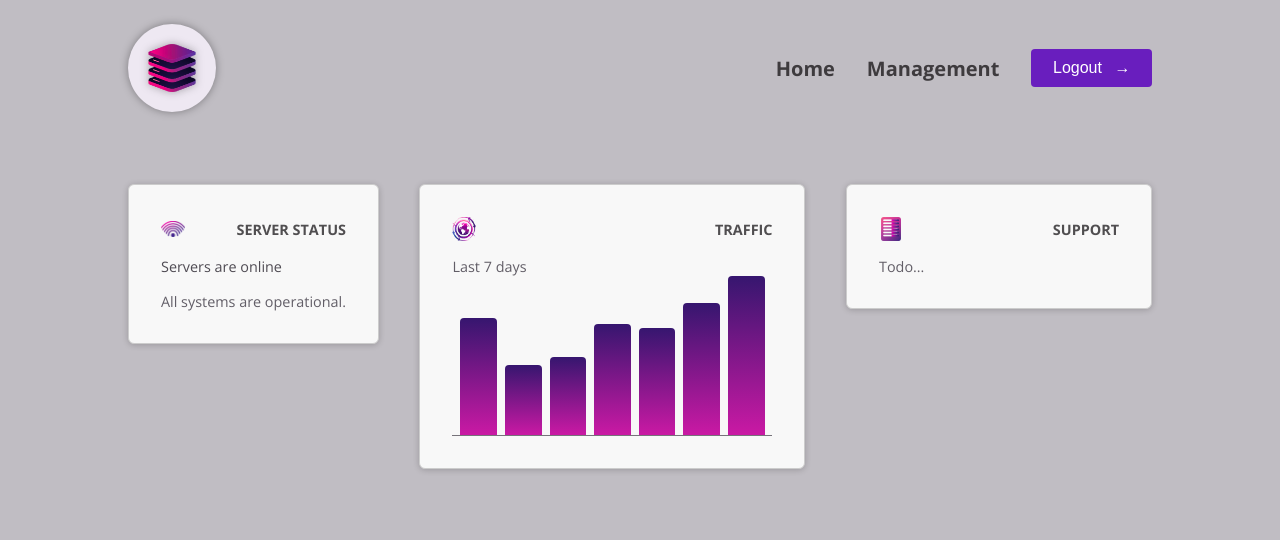
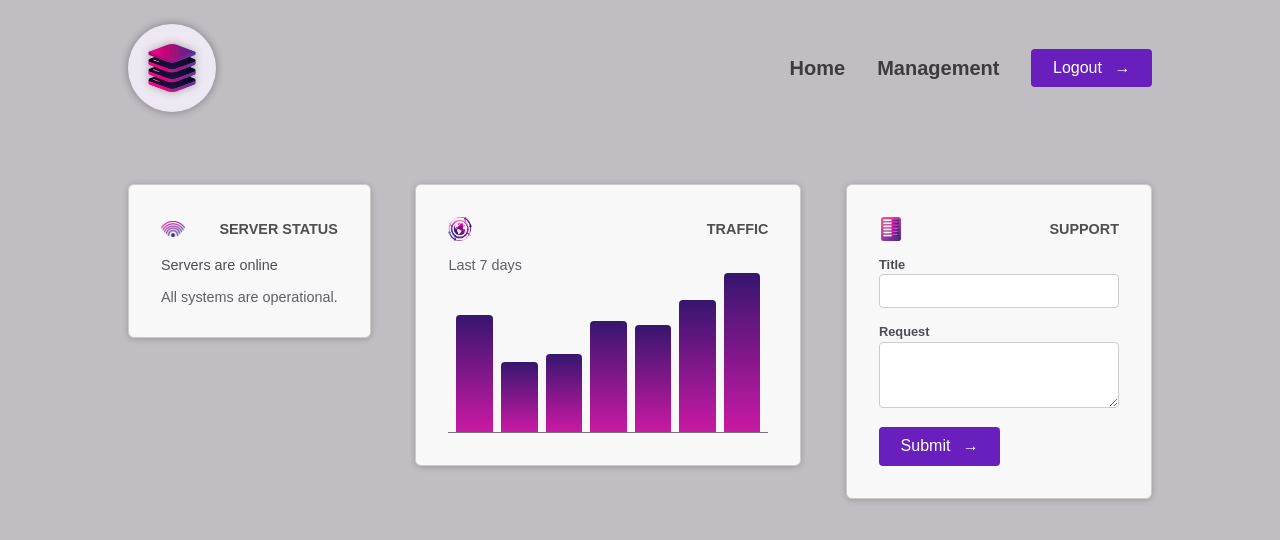
Before and after one commit to bytechanokchon/lecture-angular, an Angular app in the folder projects/component-deep-dive/: page / in a window 1280 px wide. Shown: the top 540 px of the page. Built offline with nearby package versions, Linux system fonts and the light colour scheme.

Commit message:
add new task form

```diff
--- /dev/null
+++ b/projects/component-deep-dive/src/app/dashboard/tickets/new-ticket/new-ticket.component.html
@@ -0,0 +1,20 @@
+<form>
+    <p>
+        <label>Title</label>
+        <input name="title" id="title" />
+    </p>
+    <p>
+        <label>Request</label>
+        <textarea name="request" id="request" rows="3"></textarea>
+    </p>
+    <p>
+        <button>
+            <span>
+                Submit
+            </span>
+            <span class="icon">
+                →
+            </span>
+        </button>
+    </p>
+</form>
--- a/projects/component-deep-dive/src/app/dashboard/tickets/tickets.component.html
+++ b/projects/component-deep-dive/src/app/dashboard/tickets/tickets.component.html
@@ -1,5 +1,5 @@
 <article>
-    <div id="status">
-        <p>Todo...</p>
+    <div id="new-ticket">
+        <app-new-ticket />
     </div>
 </article>
--- a/projects/component-deep-dive/src/app/dashboard/tickets/tickets.component.ts
+++ b/projects/component-deep-dive/src/app/dashboard/tickets/tickets.component.ts
@@ -1,9 +1,10 @@
 import { Component } from '@angular/core';
+import { NewTicketComponent } from "./new-ticket/new-ticket.component";
 
 @Component({
   selector: 'app-tickets',
   standalone: true,
-  imports: [],
+  imports: [NewTicketComponent],
   templateUrl: './tickets.component.html',
   styleUrl: './tickets.component.css'
 })
--- a/projects/component-deep-dive/src/styles.css
+++ b/projects/component-deep-dive/src/styles.css
@@ -5,7 +5,7 @@
 }
 
 html {
-  font-family: "Open Sans", sans-serif;
+  font-family: "Jetbrains Mono", sans-serif;
 }
 
 body {
@@ -221,3 +221,60 @@
 button:hover .icon {
   transform: translateX(4px);
 }
+
+#tickets {
+  display: flex;
+  flex-direction: column;
+  gap: 1.5rem;
+}
+
+#tickets ul {
+  list-style: none;
+  margin: 0;
+  padding: 0;
+  width: 15rem;
+}
+
+#tickets li {
+  margin: 0.5rem 0;
+}
+
+#tickets p {
+  margin: 0;
+  color: #4f4b53;
+}
+
+#tickets h2 {
+  margin: 0;
+  font-size: 1.1rem;
+  color: #38343c;
+}
+
+#new-ticket {
+  width: 15rem;
+}
+
+@media (min-width: 768px) {
+  #tickets {
+    flex-direction: row;
+  }
+}
+
+#new-ticket label {
+  display: block;
+  font-size: 0.8rem;
+  font-weight: bold;
+  margin-bottom: 0.15rem;
+  color: #4f4b53;
+}
+
+#new-ticket input,
+#new-ticket textarea {
+  width: 100%;
+  padding: 0.5rem;
+  border: 1px solid #ccc;
+  border-radius: 4px;
+  font: inherit;
+  font-size: 0.9rem;
+  color: #4f4b53;
+}
```
Also changed, not shown: projects/component-deep-dive/src/app/dashboard/tickets/new-ticket/new-ticket.component.ts (added, +12 -0 lines), projects/component-deep-dive/src/app/dashboard/tickets/new-ticket/new-ticket.component.css (added).
